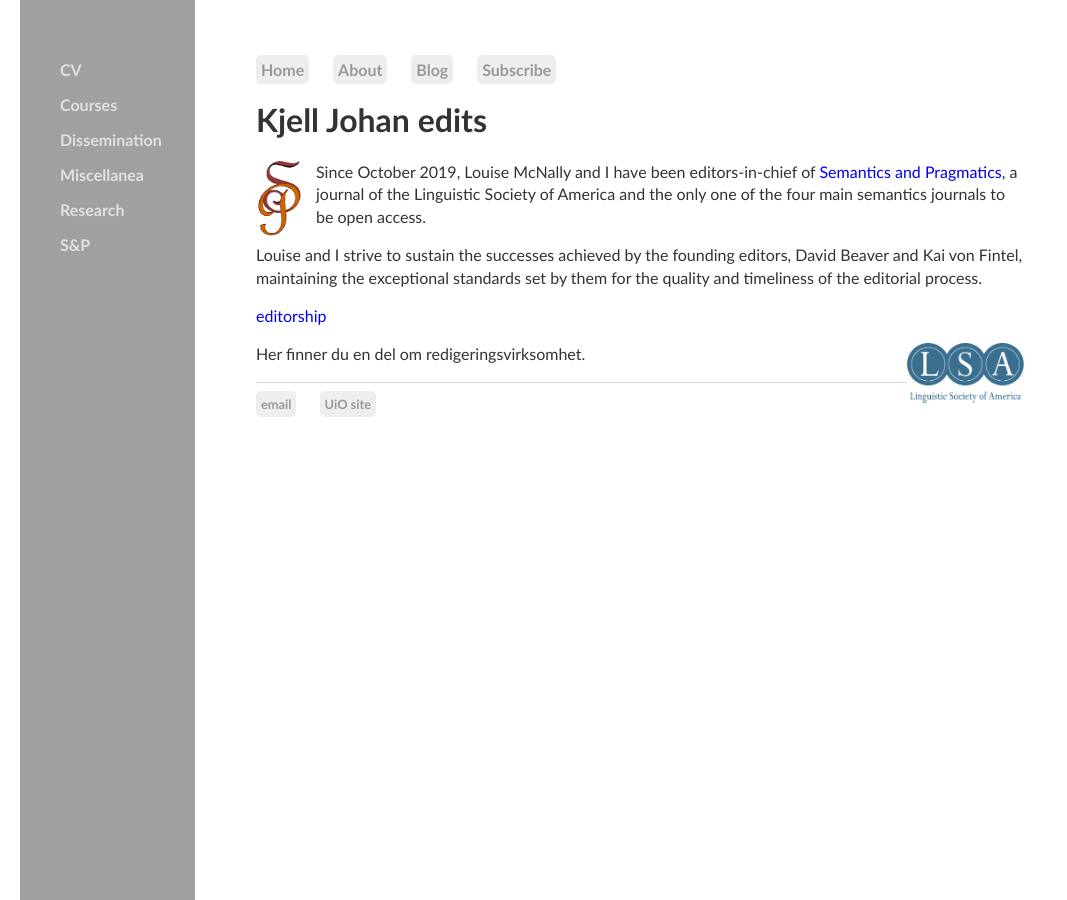
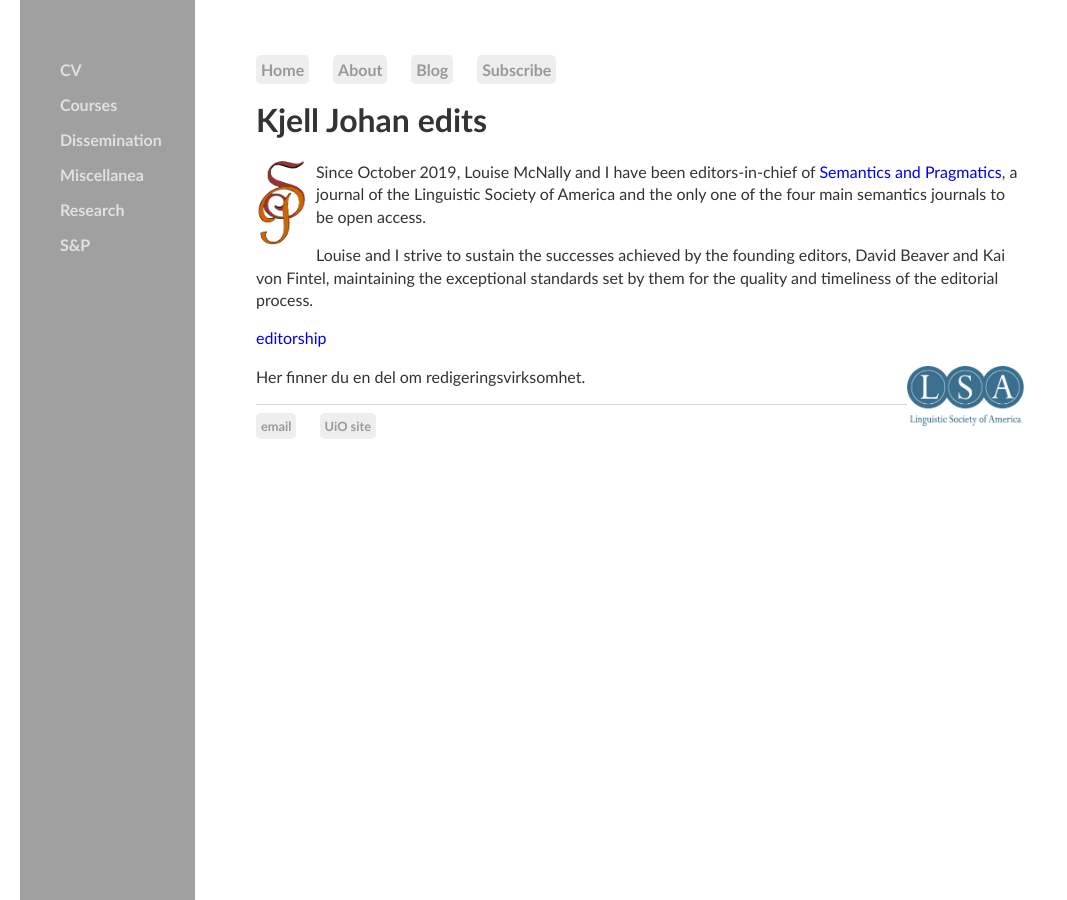
Before and after one commit to kjelljs/kjelljs.github.io, a Jekyll site: the page built from editorship/index.html, in a window 1280 px wide. Shown: the whole page, without its empty margins (0-1067 px from the left). Built offline with Jekyll 4.4.1, drawn with Linux system fonts in a browser that asks for light colours.

Commit message:
Update index.html

```diff
--- a/editorship/index.html
+++ b/editorship/index.html
@@ -4,7 +4,7 @@
 ---
 <div class="blurb">
 	<h1>Kjell Johan edits</h1>
-	<div style="width:60px; float:left;"><a href="https://semprag.org/index.php/sp/index"><img style="height:75px;" src="/pics/sp1.gif"></a></div>
+	<div style="width:60px; float:left;"><a href="https://semprag.org/index.php/sp/index"><img style="height:84px;" src="/pics/sp1.gif"></a></div>
 	<p>Since October 2019, Louise McNally and I have been editors-in-chief of <a href="https://semprag.org/index.php/sp/index">Semantics and Pragmatics</a>, a journal of the Linguistic Society of America and the only one of the four main semantics journals to be open access.</p>
 	<p>Louise and I strive to sustain the successes achieved by the founding editors, David Beaver and Kai von Fintel, maintaining the exceptional standards set by them for the quality and timeliness of the editorial process.</p>
 	<p><a href="http://kjelljs.github.io/pdf/Finteltweet.pdf">editorship</a></p>
```
